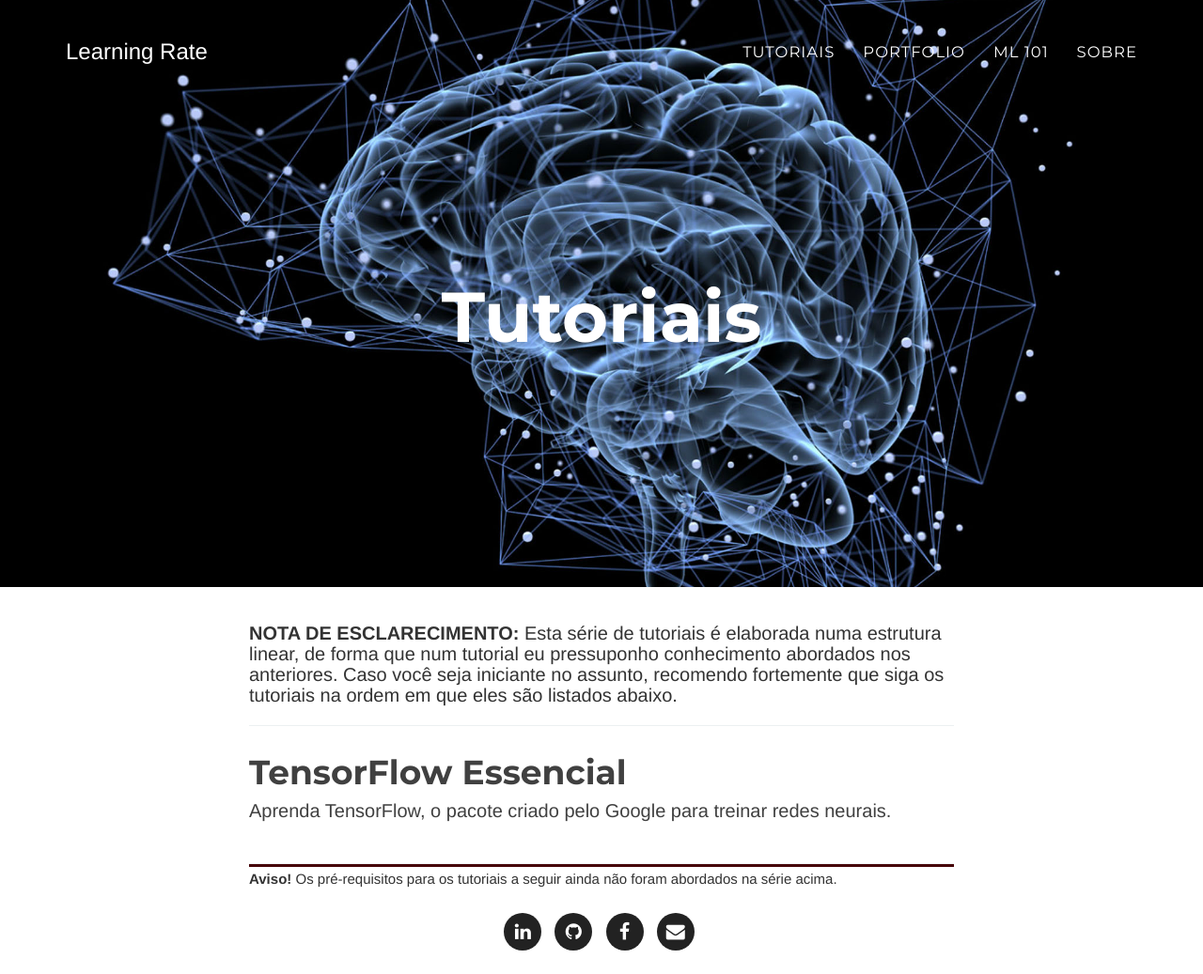
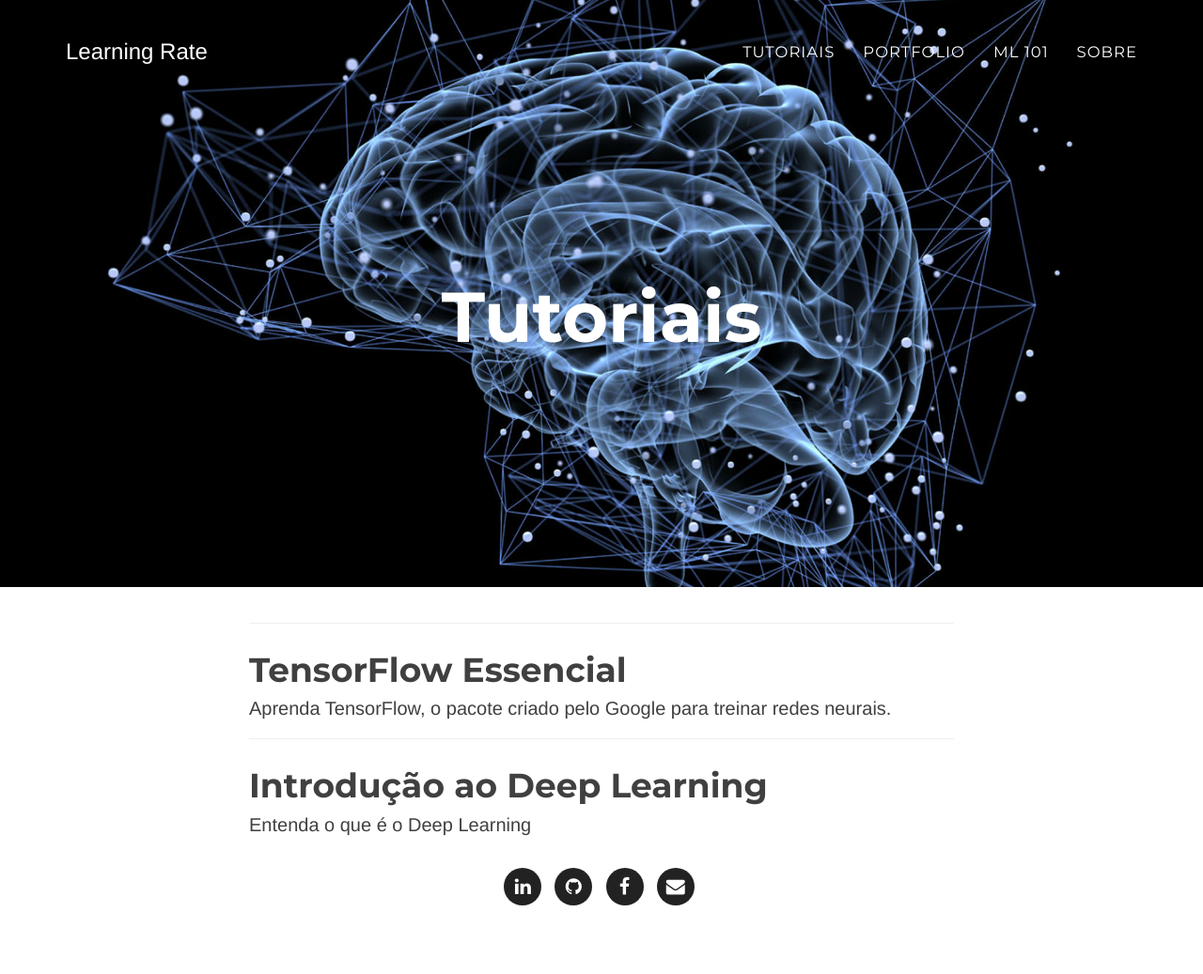
Before and after one commit to smoreira/smoreira.github.io, a Jekyll site: the page built from tutoriais.html, in a window 1280 px wide and 1037 px high. Shown: the whole window at 94% size. Built offline with Jekyll 4.4.1, drawn with Linux system fonts in a browser that asks for light colours; some web fonts are replaced.

Commit message:
Primeiro Tutorial

```diff
--- a/tutoriais.html
+++ b/tutoriais.html
@@ -4,7 +4,7 @@
 ---
 
 <div style="margin-top: 5%"><h3 class="post-subtitle" style="font-weight: 300; font-size:20px; font-family: Helvetica;">
-<strong>NOTA DE ESCLARECIMENTO:</strong> Esta série de tutoriais é elaborada numa estrutura linear, de forma que num tutorial eu pressuponho conhecimento abordados nos anteriores. Caso você seja iniciante no assunto, recomendo fortemente que siga os tutoriais na ordem em que eles são listados abaixo.<h3></div>
+</div>
 
 
 {% for post in site.posts reversed %}
@@ -24,24 +24,3 @@
         </div>
     {% endif %}
 {% endfor %}
-
-<hr style="height:3px;background-color: #450206; margin-bottom:2px; margin-top:45px;">
-<b>Aviso!</b> Os pré-requisitos para os tutoriais a seguir ainda não foram abordados na série acima.
-
-{% for post in site.posts reversed %}
-    {% if post.tags contains 'Tutorial-Advc' %}
-        <div class="post-adv-preview" style="margin-top: 2%;">
-            <a href="{{ post.url | prepend: site.baseurl }}">
-                <h2 class="post-title">
-                    {{ post.title }}
-                </h2>
-                {% if post.subtitle %}
-                <h3 class="post-subtitle" style="font-weight: 300; font-size:20px; font-family: Helvetica;">
-                    {{ post.subtitle }}
-                </h3>
-                {% endif %}
-            </a>
-        </div>
-    <hr>
-    {% endif %}
-{% endfor %}
```
Also changed, not shown: _posts/2018-05-31-IntroDeepLearning.md (added, +26 -0 lines), img/fundo_tut.jpg (added).
